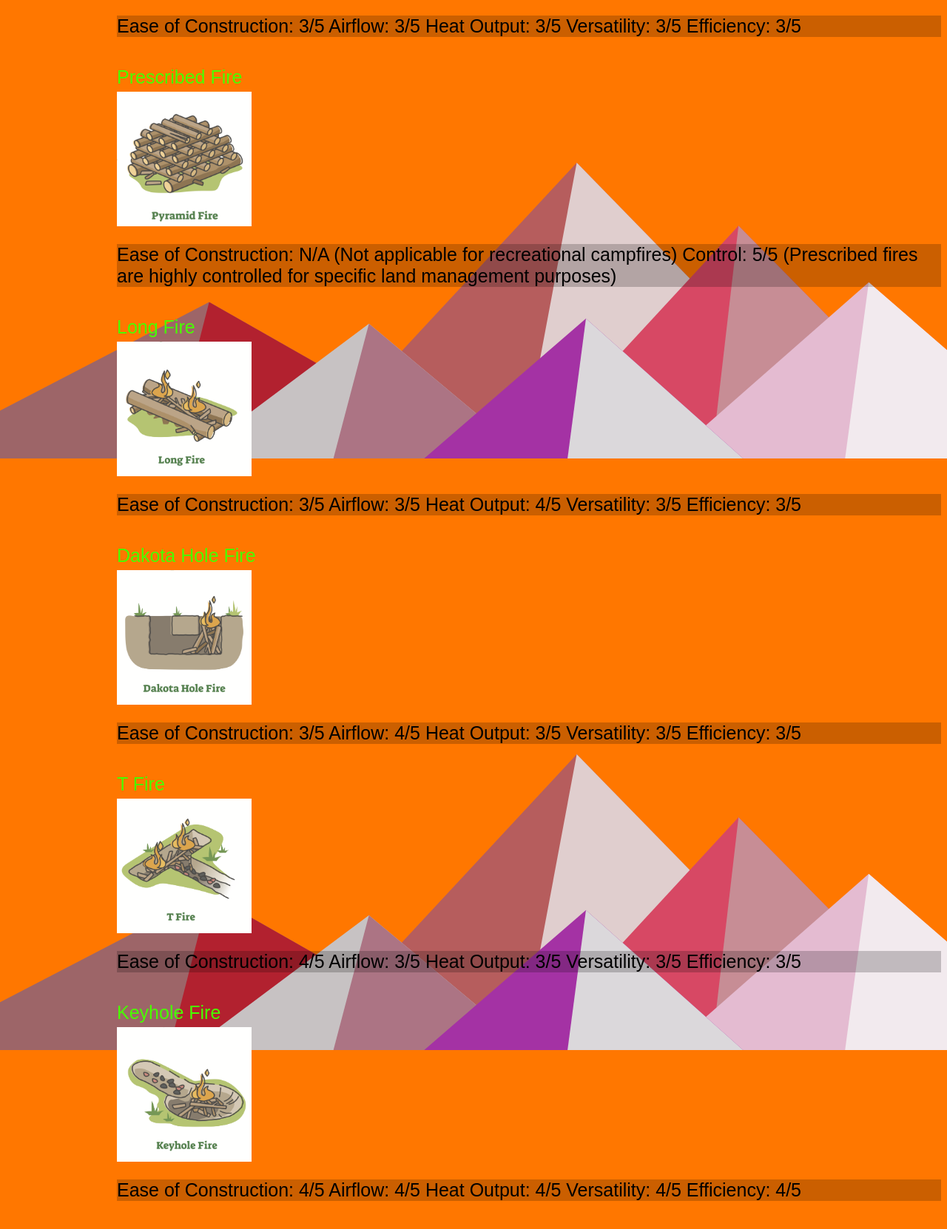
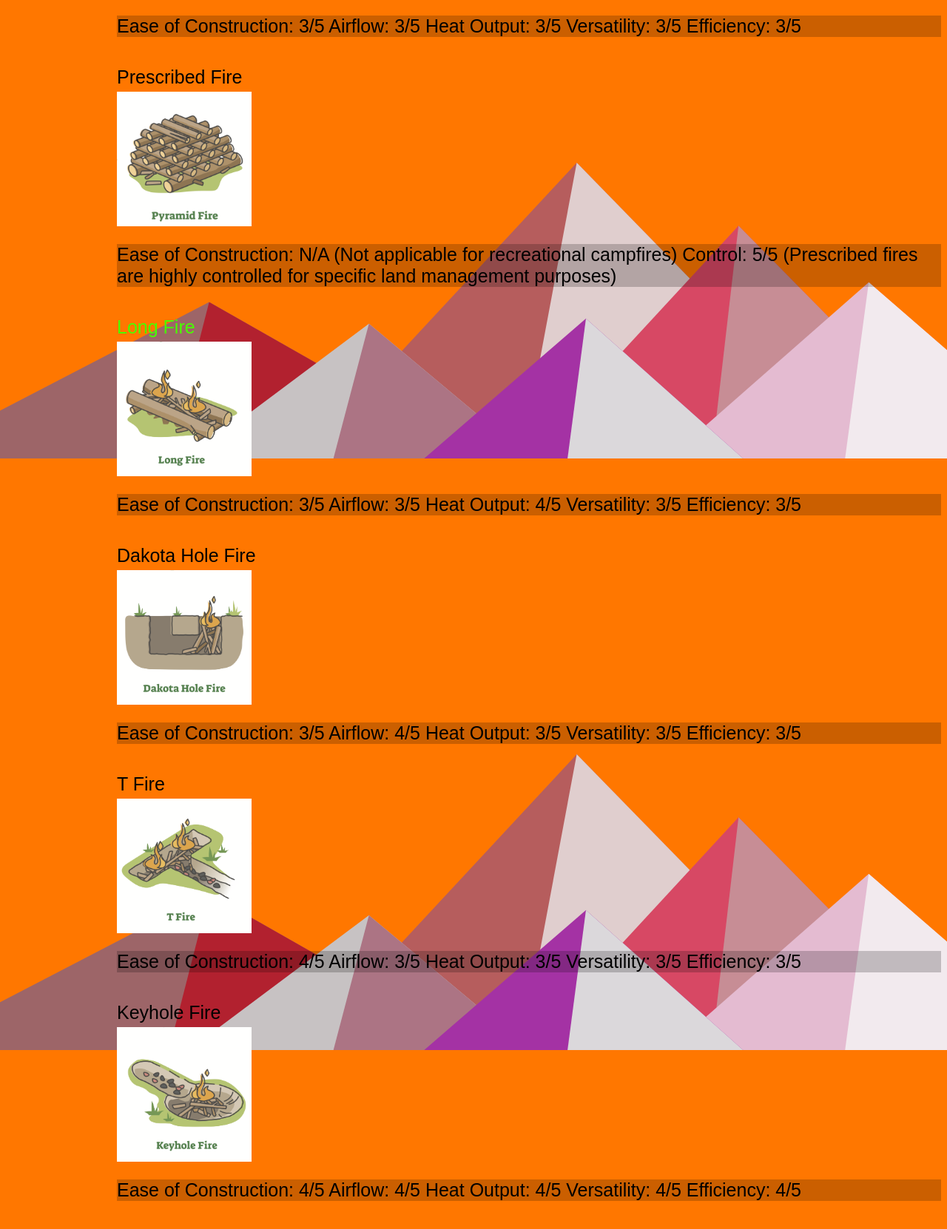
Before and after one commit to Bronze1500/FeuerLat, a plain HTML site: page Efficient.html in a window 1280 px wide. Shown: the part 980-2642 px from the top of the page at 74% size. Drawn offline with Linux system fonts and the light colour scheme.

Commit message:
Update Efficient.html

```diff
--- a/Efficient.html
+++ b/Efficient.html
@@ -15,7 +15,7 @@
 
       <div>
         <p class="back1">
-            <p class="p3" style="color: rgb(72, 255, 0);">Log Cabin Fire</p>
+            <p class="p3" style="color: black;">Log Cabin Fire</p>
             <img src="Campfire_Types1 - Copy.png" width="182" class="cam1" ><p class="p2" style="background-color: rgba(0, 0, 0, 0.205);">Ease of Construction: 4/5
                 Airflow: 4/5
                 Heat Output: 5/5
@@ -23,7 +23,7 @@
                 Efficiency: 4/5</p>
         </p>
         <p>
-            <p class="p3" style="color: rgb(72, 255, 0);">Tepee Fire</p>
+            <p class="p3" style="color: black;">Tepee Fire</p>
             <img src="Campfire_Types2.png" width="182" class="cam1"><p class="p2" style="background-color: rgba(0, 0, 0, 0.205);">Ease of Construction: 3/5
                 Airflow: 3/5
                 Heat Output: 3/5
@@ -39,7 +39,7 @@
                 Efficiency: 3/5</p>
         </p>
         <p>
-            <p class="p3" style="color: rgb(72, 255, 0);">Prescribed Fire</p>
+            <p class="p3" style="color:  black;">Prescribed Fire</p>
             <img src="Campfire_Types4.png" width="182" class="cam1"><p class="p2" style="background-color: rgba(0, 0, 0, 0.205);">Ease of Construction: N/A (Not applicable for recreational campfires)
                 Control: 5/5 (Prescribed fires are highly controlled for specific land management purposes)</p>
         </p>
@@ -52,7 +52,7 @@
                 Efficiency: 3/5</p>
         </p>
         <p>
-            <p class="p3" style="color: rgb(72, 255, 0);">Dakota Hole Fire</p>
+            <p class="p3" style="color:  black;">Dakota Hole Fire</p>
             <img src="Campfire_Types6.png" width="182" class="cam1"><p class="p2" style="background-color: rgba(0, 0, 0, 0.205);">Ease of Construction: 3/5
                 Airflow: 4/5
                 Heat Output: 3/5
@@ -60,7 +60,7 @@
                 Efficiency: 3/5</p>
         </p>
         <p>
-            <p class="p3" style="color: rgb(72, 255, 0);">T Fire</p>
+            <p class="p3" style="color: black;">T Fire</p>
             <img src="Campfire_Types7.png" width="182" class="cam1"><p class="p2" style="background-color: rgba(0, 0, 0, 0.205);">Ease of Construction: 4/5
                 Airflow: 3/5
                 Heat Output: 3/5
@@ -68,7 +68,7 @@
                 Efficiency: 3/5</p>
         </p>
         <p>
-            <p class="p3" style="color: rgb(72, 255, 0);">Keyhole Fire</p>
+            <p class="p3" style="color: black;">Keyhole Fire</p>
             <img src="Campfire_Types8.png" width="182" class="cam1"><p class="p2" style="background-color: rgba(0, 0, 0, 0.205);">Ease of Construction: 4/5
                 Airflow: 4/5
                 Heat Output: 4/5
```
